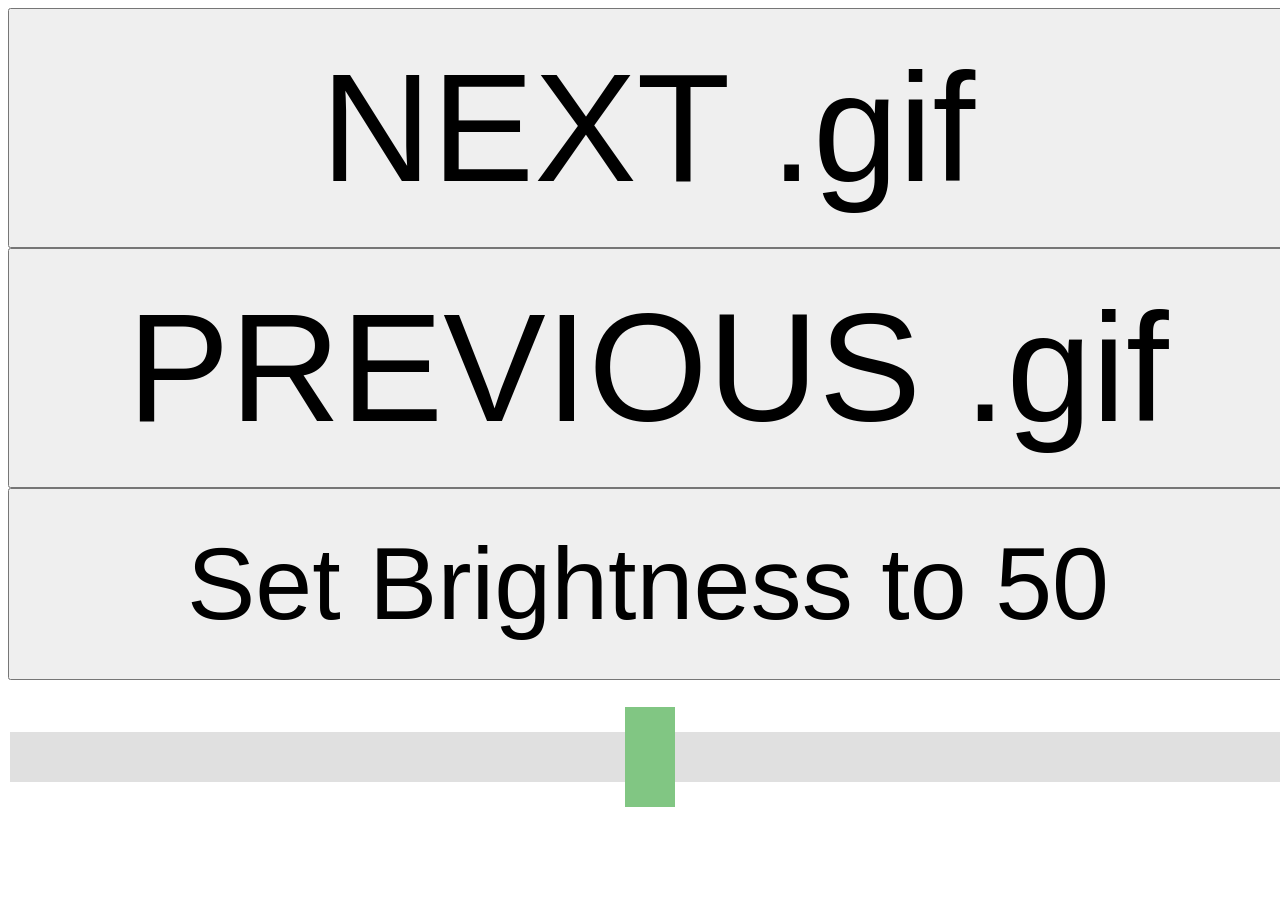
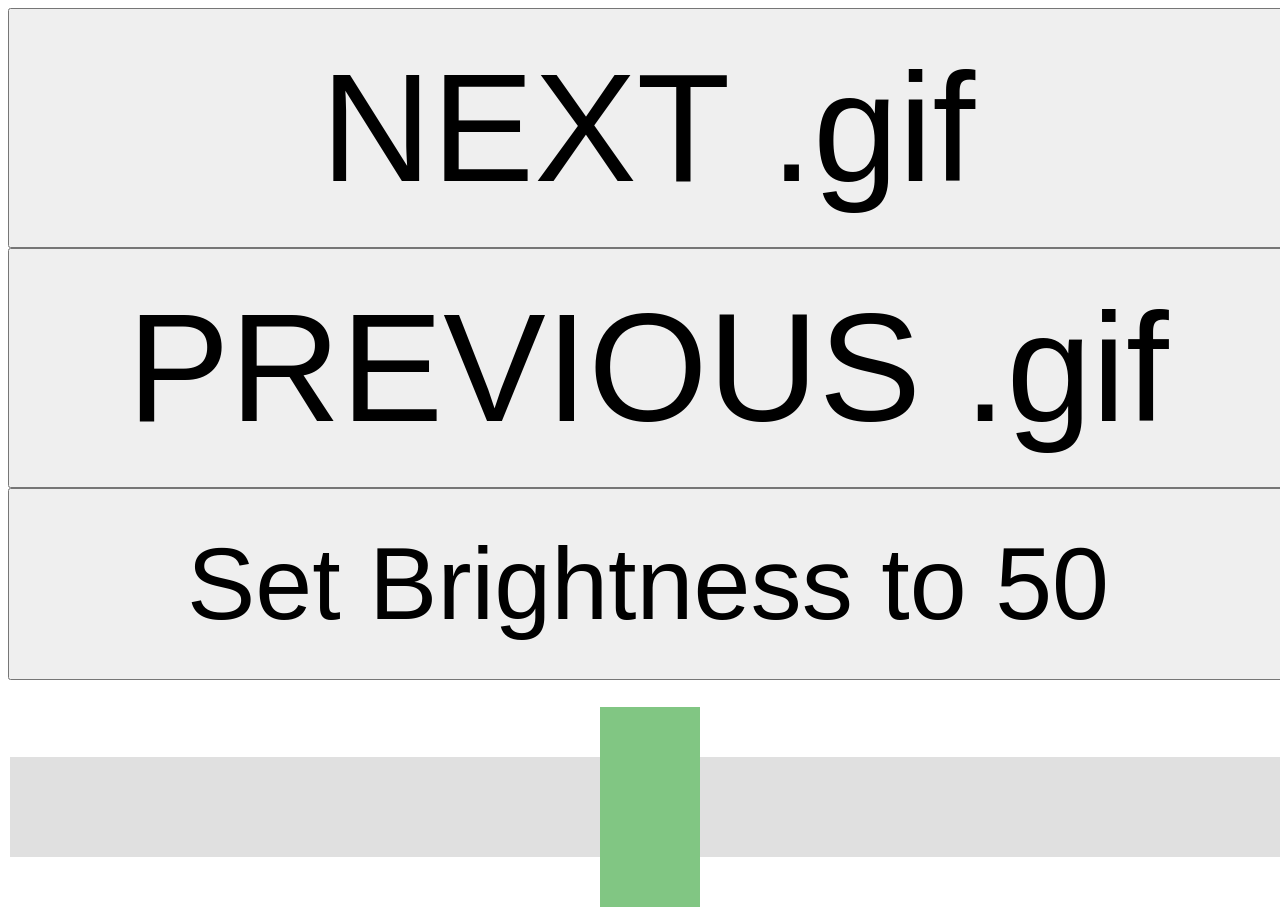
Before and after one commit to rorosaurus/captive-wifi-remote, a plain HTML site: page captive-wifi-remote/data/www/index.htm in a window 1280 px wide. Before the commit the page ends 830 px from the top, so only its background shows below. Drawn offline with Linux system fonts and the light colour scheme.

Commit message:
make the slider a bit larger

```diff
--- a/captive-wifi-remote/data/www/styles.css
+++ b/captive-wifi-remote/data/www/styles.css
@@ -27,14 +27,13 @@ form {
 .slidecontainer {
   width: 100%;
   height: 50px;
-  padding-top: 50px;
-  padding-bottom: 50px;
+  padding-top: 75px;
 }
 
 .slider {
   -webkit-appearance: none;
   width: 100%;
-  height: 50px;
+  height: 100px;
   background: #d3d3d3;
   outline: none;
   opacity: 0.7;
@@ -49,15 +48,15 @@ form {
 .slider::-webkit-slider-thumb {
   -webkit-appearance: none;
   appearance: none;
-  width: 50px;
-  height: 100px;
+  width: 100px;
+  height: 200px;
   background: #4CAF50;
   cursor: pointer;
 }
 
 .slider::-moz-range-thumb {
-  width: 50px;
-  height: 100px;
+  width: 100px;
+  height: 200px;
   background: #4CAF50;
   cursor: pointer;
 }
```
